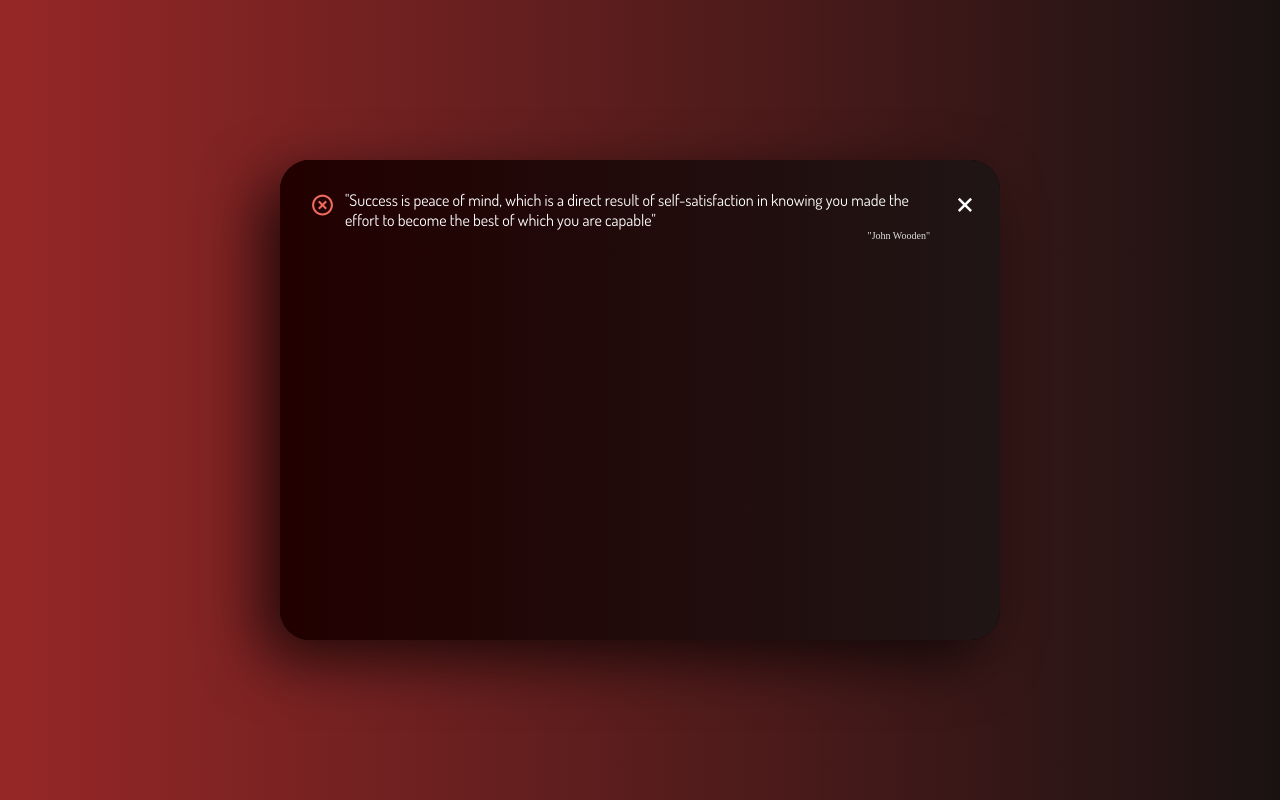
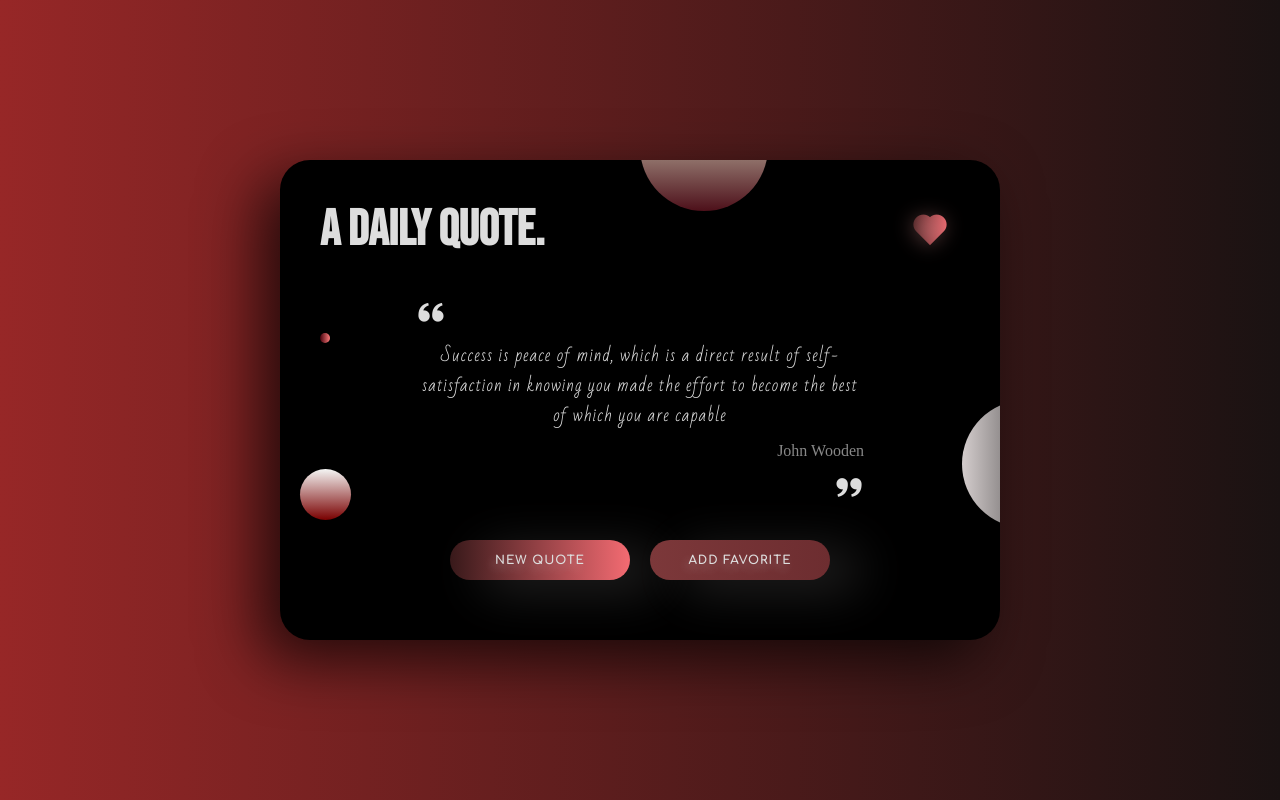
Before and after one commit to Jaycelab/Quotes-App, a React (Vite) app: page / in a window 1280 px wide. Built offline with nearby package versions, Linux system fonts and the light colour scheme.

Commit message:
Finished favorites and delete section

```diff
--- a/src/components/QuotesApp.jsx
+++ b/src/components/QuotesApp.jsx
@@ -5,6 +5,9 @@ const QuotesApp = () => {
     text: "Success is peace of mind, which is a direct result of self-satisfaction in knowing you made the effort to become the best of which you are capable",
     author: "John Wooden",
   });
+
+  //favorites array to store the favorite quotes. Initilizes a state variable favorite using useState hook. INitial value is an empty array to indiciate that there are no favorites yet. The setFavorites function is used to update the favorites array.
+  const [favorites, setFavorites] = useState([]);
 
   //opening and closing the favorites section
   const [showFavorites, setShowFavorites] = useState(false);
@@ -21,52 +24,83 @@ const QuotesApp = () => {
       author: data.author,
     });
   };
+
+  //toggle the favorites section
+  const toggleFavorites = () => {
+    //showFavorites is a boolean value, so we can toggle it by using the not operator (!)
+    setShowFavorites(!showFavorites);
+  };
+
+  //function to add a quote to the favorites array using spread operator
+  const addToFavorites = () => {
+    //checking if the current quote is already in the favorites array using some method to check if any of the quotes in the favorites array have the same text and author as the current quote
+    const isAlreadyInFavorites = favorites.some(
+      (fav) => fav.text === quote.text && fav.author === quote.author
+    );
+    //if the current quote is not in the favorites array, add it to the favorites array
+    if (!isAlreadyInFavorites) {
+      //adding the current quote (object) to the favorites array
+      setFavorites([...favorites, quote]);
+    }
+  };
+
   return (
     <div className="container">
       <div className="quotes-app">
         <h1 className="app-heading">A Daily Quote.</h1>
-        <i className="bx bxs-heart fav-icon"></i>
-
+        <i className="bx bxs-heart fav-icon" onClick={toggleFavorites}></i>
         <div className="quote">
           <i className="bx bxs-quote-alt-left left-quote"></i>
           <p className="quote-text">{quote.text}</p>
           <p className="quote-author">{quote.author}</p>
           <i className="bx bxs-quote-alt-right right-quote"></i>
         </div>
-
         <div className="circles">
           <div className="circle-1"></div>
           <div className="circle-2"></div>
           <div className="circle-3"></div>
           <div className="circle-4"></div>
         </div>
-
         <div className="buttons">
           <button className="btn btn-new" onClick={fetchNewQuote}>
             New Quote
           </button>
-          <button className="btn btn-fav">Add Favorite</button>
+          <button className="btn btn-fav" onClick={addToFavorites}>
+            Add Favorite
+          </button>
         </div>
 
+        {/*conditional rendering of the favorites section*/}
+        {showFavorites && (
           <div className="favorites">
-          <button className="btn-close">
+            <button className="btn-close" onClick={toggleFavorites}>
               <i className="bx bx-x"></i>
             </button>
-          <div className="fav-quote">
+            {/*mapping through the favorites array to display each favorite quote*/}
+            {favorites.map((favQuote, index) => (
+              <div className="fav-quote" key={index}>
                 <div className="fav-quote-delete">
-              <i className="bx bx-x-circle"></i>
+                  <i
+                    className="bx bx-x-circle"
+                    onClick={() => {
+                      //function to remove a quote from the favorites array using filter method
+                      const updatedFavorites = favorites.filter(
+                        (quote) => quote.text !== favQuote.text
+                      );
+                      //updating the favorites array
+                      setFavorites(updatedFavorites);
+                    }}
+                  ></i>
                 </div>
                 <div className="fav-quote-content">
-              <div className="fav-quote-text">
-                "Success is peace of mind, which is a direct result of
-                self-satisfaction in knowing you made the effort to become the
-                best of which you are capable"
-              </div>
+                  <div className="fav-quote-text">{favQuote.text}</div>
 
-              <div className="fav-quote-author">"John Wooden"</div>
+                  <div className="fav-quote-author">{favQuote.author}</div>
                 </div>
               </div>
+            ))}
           </div>
+        )}
       </div>
     </div>
   );
```
Also changed, not shown: 1 other file (tests, documents, lock files or other folders). Lines whose indentation alone changed are shown as unchanged.
